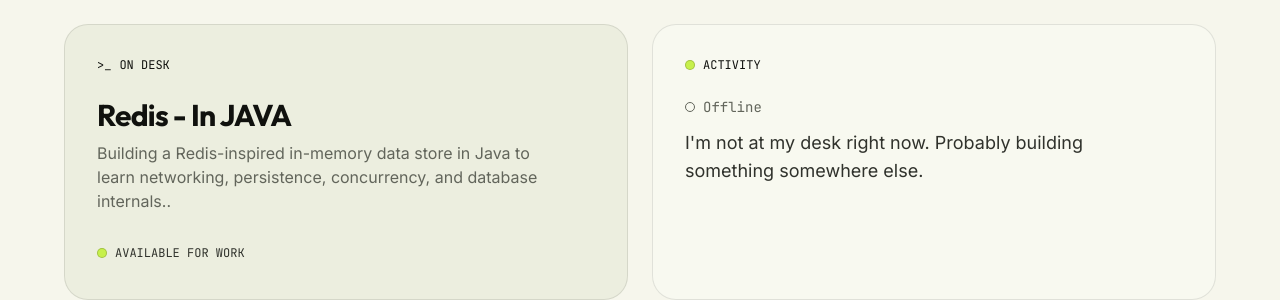
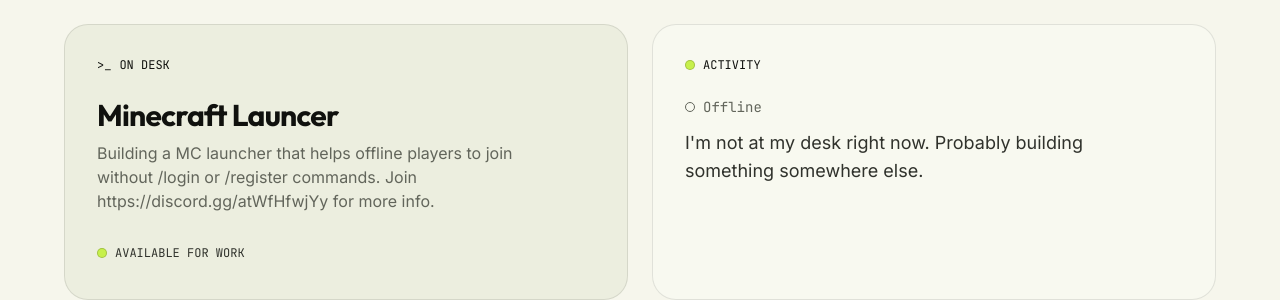
Before and after one commit to harshittpanday/harshit.dev, a Next.js app: page / in a window 1280 px wide. Shown: the part 1615-1915 px from the top of the page. Built offline with nearby package versions, Linux system fonts and the light colour scheme; no server answers.

Commit message:
changed On Desk INFO

```diff
--- a/src/components/AboutSection.tsx
+++ b/src/components/AboutSection.tsx
@@ -166,10 +166,11 @@
 
 
               <h3 className="text-2xl sm:text-3xl font-display font-bold text-[#10110E] tracking-tight">
-                Redis - In JAVA
+                Minecraft Launcer
               </h3>
               <p className="text-sm sm:text-base text-[#62655B] font-sans leading-relaxed mt-2 max-w-md">
-                Building a Redis-inspired in-memory data store in Java to learn networking, persistence, concurrency, and database internals..
+                Building a MC launcher that helps offline players to join without /login or /register commands.
+                Join https://discord.gg/atWfHfwjYy for more info.
               </p>
             </div>
             <div className="mt-8">
```
